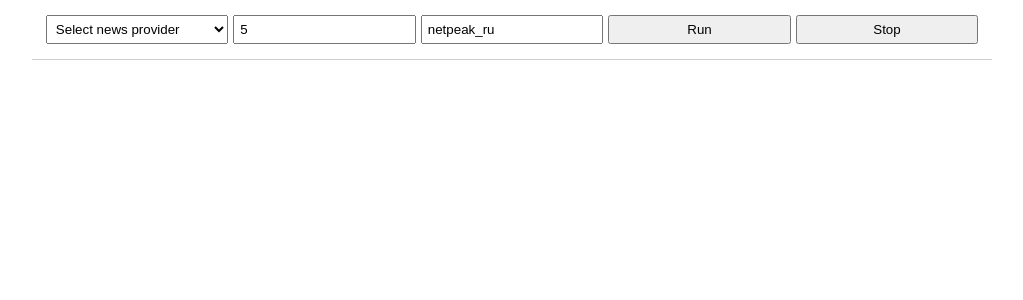
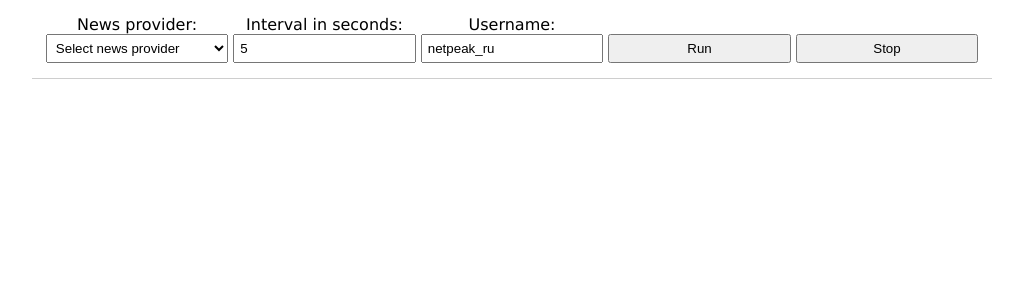
Before and after one commit to tyorkin/NewsFeedReaderDemo, a PHP site: page /app/view/index.php in a window 1280 px wide. Shown: the top 300 px of the page, without its empty margins (128-1151 px from the left). Run offline with PHP 8.4, Linux system fonts and the light colour scheme; a stand-in replaces the project's code that opens the database connection; some libraries are stand-ins or nearby versions.

Commit message:
view changed, fixed js whent provider not set

```diff
--- a/app/view/index.php
+++ b/app/view/index.php
@@ -79,15 +79,18 @@
             <div class="form-wrap">
                 <form id="form" name="form">
                     <div class="form-control">
+			<span>News provider:</span>
                         <select id="provider" name="provider">
                             <option value="">Select news provider</option>
                             <option value="1">Twitter</option>
                         </select>
                     </div>
                     <div class="form-control">
+			<span>Interval in seconds:</span>
                         <input type="text" id="interval" name="interval" placeholder="Enter refreshing interval in seconds" value="5">
                     </div>
                     <div class="form-control">
+			<span>Username:</span>
                         <input type="text" id="username" name="username" placeholder="Enter username" value="netpeak_ru">
                     </div>
                     <div class="form-control">
--- a/web/js/home.js
+++ b/web/js/home.js
@@ -31,7 +31,7 @@ function getNews() {
 
     if (provider == '') {
         stopTimer();
-        $('.content').empty().removeClass('processing');
+        $('.list').empty().removeClass('processing');
         alert('Error: Please select provider');
         return;
     }
```
